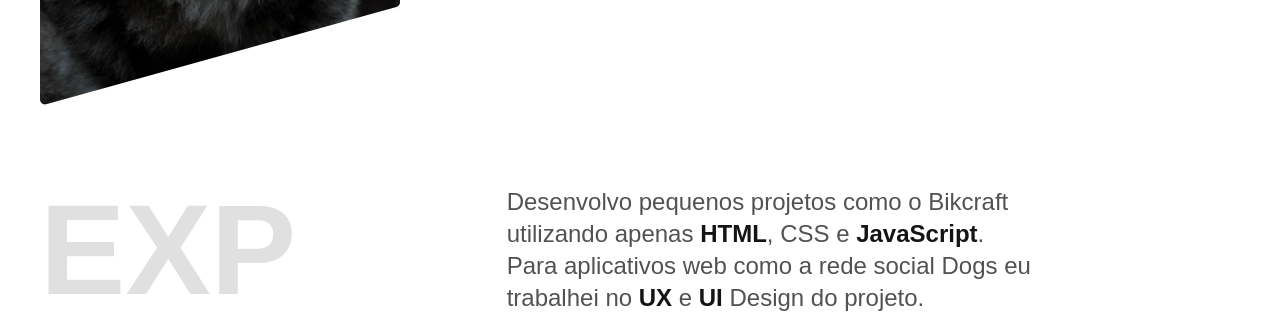
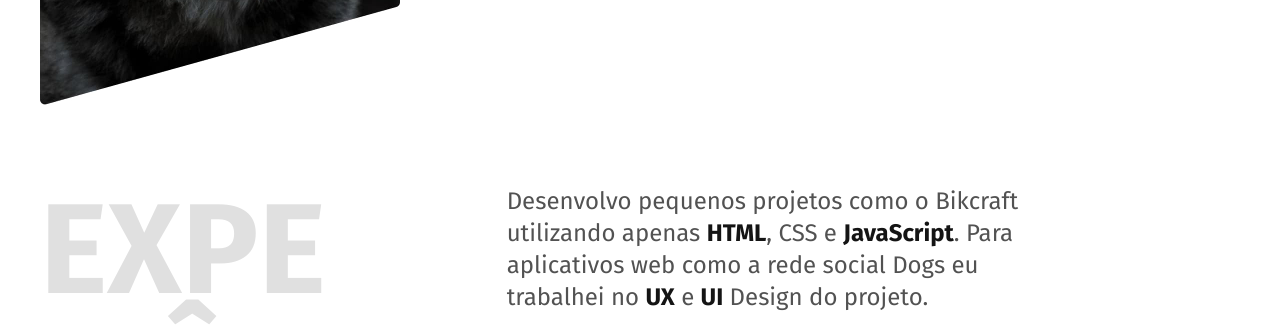
Before and after one commit to ton8080/ton8080.github.io, a plain HTML site: page index.html in a window 1280 px wide. Shown: the part 577-907 px from the top of the page. Drawn offline with Linux system fonts and the light colour scheme.

Commit message:
google fonts

```diff
--- a/index.html
+++ b/index.html
@@ -8,6 +8,9 @@
   <link rel="stylesheet" href="./Css/style.min.css">
   <link rel="icon" href="./favicon.svg" type="image/svg+xml">
   <title>Lobo - Desenvolvedor e Designer</title>
+  <link rel="preconnect" href="https://fonts.googleapis.com">
+  <link rel="preconnect" href="https://fonts.gstatic.com" crossorigin>
+  <link href="https://fonts.googleapis.com/css2?family=Fira+Sans:wght@400;700&family=Fjalla+One&display=swap" rel="stylesheet">
 </head>
 
 <body>
```
